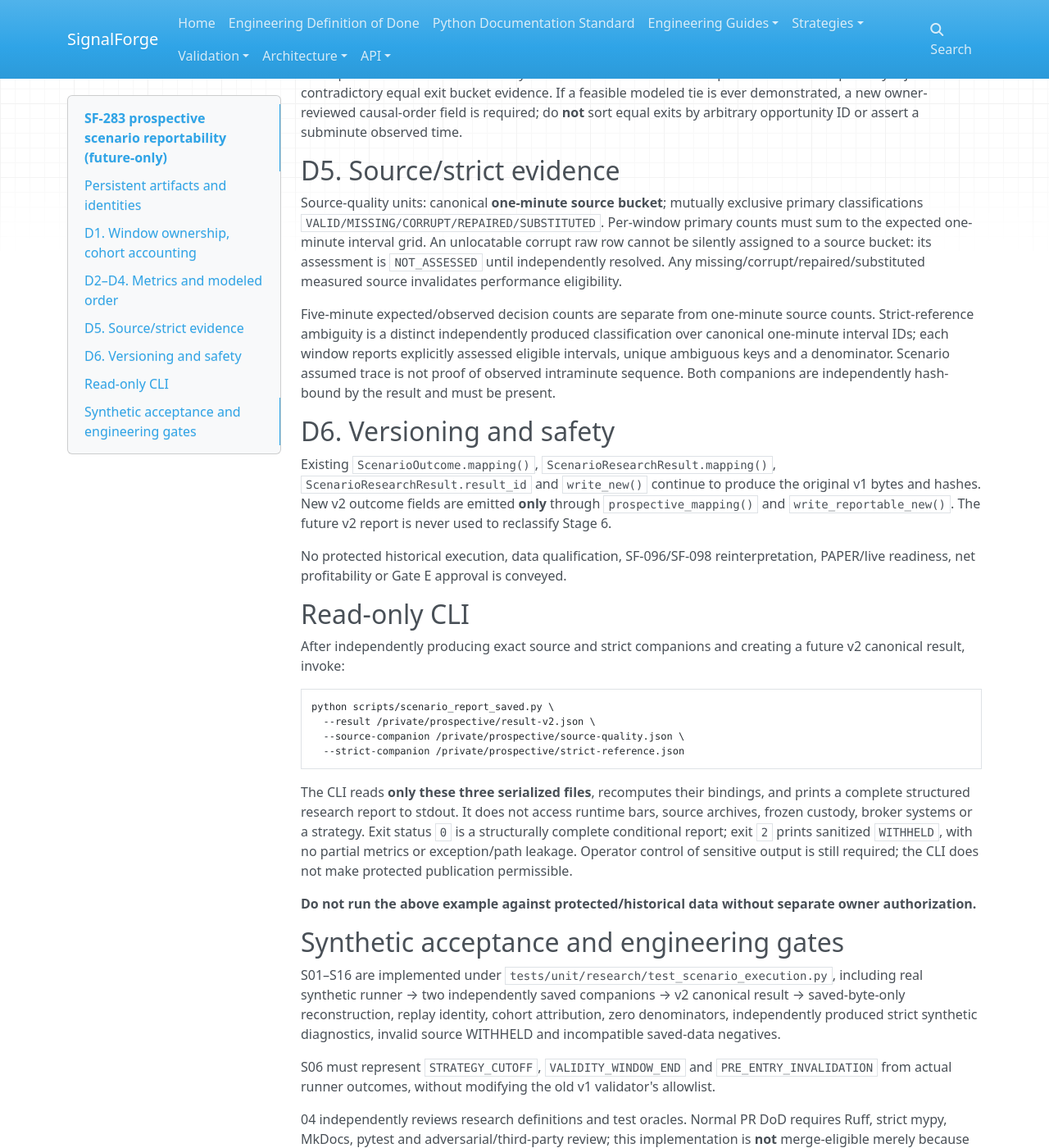
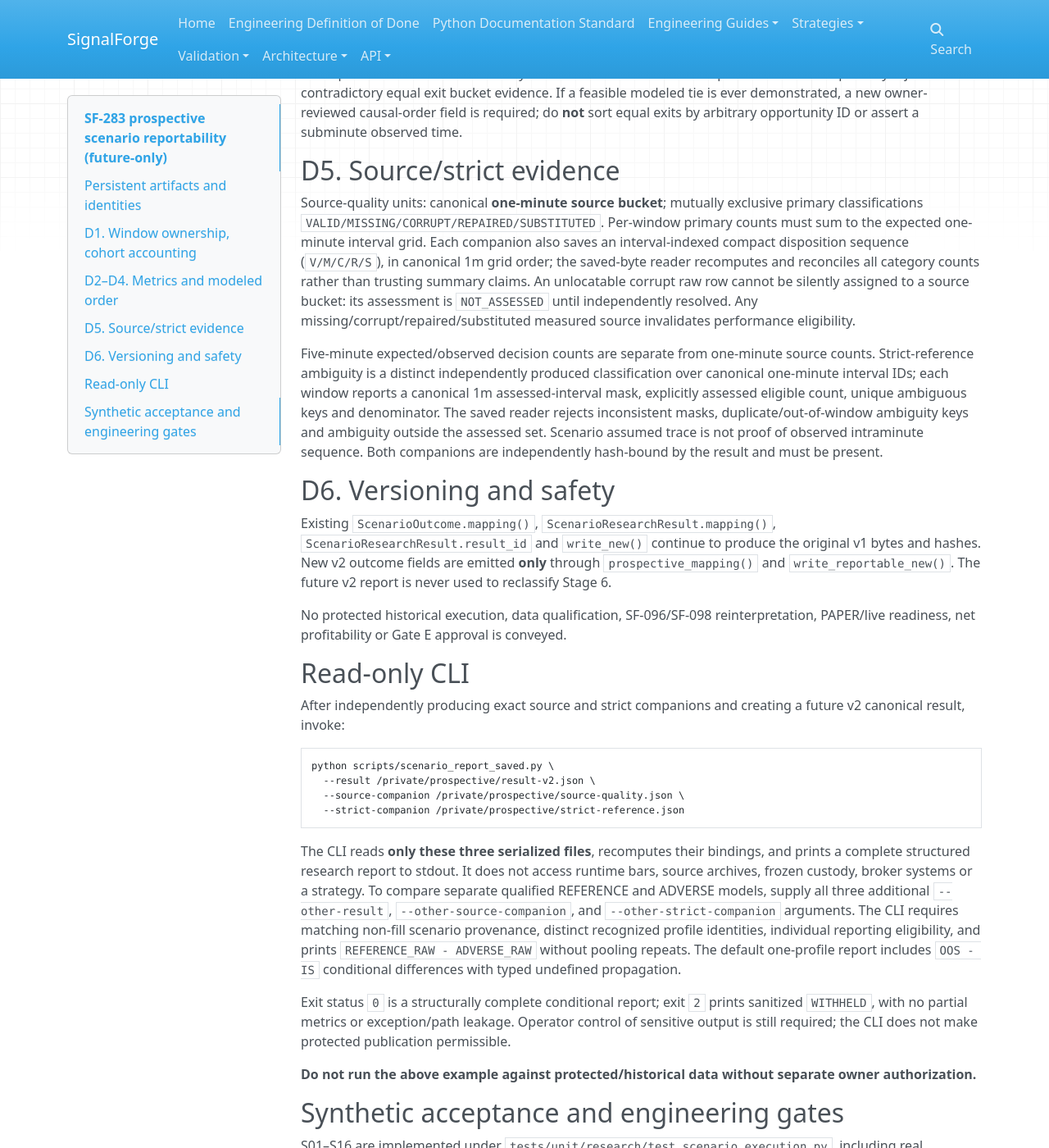
Before and after one commit to harishkamathuk/signalforge, an MkDocs documentation site: the page built from docs/engineering/sf283-persisted-reportability.md, in a window 1280 px wide and 1400 px high, scrolled down 1880 px. Shown: the whole window at 82% size. Built offline with MkDocs 1.6.1, drawn with Linux system fonts in a browser that asks for light colours; nearby versions of some CDN libraries.

Commit message:
docs(sf283): canonical interval classification and optional profile comparison

````diff
--- a/docs/engineering/sf283-persisted-reportability.md
+++ b/docs/engineering/sf283-persisted-reportability.md
@@ -48,9 +48,14 @@ D3 is conditional: the one-active-state runner accepts at most one active setup
 
 ## D5. Source/strict evidence
 
-Source-quality units: canonical **one-minute source bucket**; mutually exclusive primary classifications `VALID/MISSING/CORRUPT/REPAIRED/SUBSTITUTED`. Per-window primary counts must sum to the expected one-minute interval grid. An unlocatable corrupt raw row cannot be silently assigned to a source bucket: its assessment is `NOT_ASSESSED` until independently resolved. Any missing/corrupt/repaired/substituted measured source invalidates performance eligibility.
+Source-quality units: canonical **one-minute source bucket**; mutually exclusive primary classifications `VALID/MISSING/CORRUPT/REPAIRED/SUBSTITUTED`. Per-window primary counts must sum to the expected one-minute interval grid.
+Each companion also saves an interval-indexed compact disposition sequence
+(`V/M/C/R/S`), in canonical 1m grid order; the saved-byte reader recomputes
+and reconciles all category counts rather than trusting summary claims. An unlocatable corrupt raw row cannot be silently assigned to a source bucket: its assessment is `NOT_ASSESSED` until independently resolved. Any missing/corrupt/repaired/substituted measured source invalidates performance eligibility.
 
-Five-minute expected/observed decision counts are separate from one-minute source counts. Strict-reference ambiguity is a distinct independently produced classification over canonical one-minute interval IDs; each window reports explicitly assessed eligible intervals, unique ambiguous keys and a denominator. Scenario assumed trace is not proof of observed intraminute sequence. Both companions are independently hash-bound by the result and must be present.
+Five-minute expected/observed decision counts are separate from one-minute source counts. Strict-reference ambiguity is a distinct independently produced classification over canonical one-minute interval IDs; each window reports a canonical 1m assessed-interval mask, explicitly assessed eligible count,
+unique ambiguous keys and denominator. The saved reader rejects inconsistent masks,
+duplicate/out-of-window ambiguity keys and ambiguity outside the assessed set. Scenario assumed trace is not proof of observed intraminute sequence. Both companions are independently hash-bound by the result and must be present.
 
 ## D6. Versioning and safety
 
@@ -69,7 +74,15 @@ python scripts/scenario_report_saved.py \
   --strict-companion /private/prospective/strict-reference.json
 ```
 
-The CLI reads **only these three serialized files**, recomputes their bindings, and prints a complete structured research report to stdout. It does not access runtime bars, source archives, frozen custody, broker systems or a strategy. Exit status `0` is a structurally complete conditional report; exit `2` prints sanitized `WITHHELD`, with no partial metrics or exception/path leakage. Operator control of sensitive output is still required; the CLI does not make protected publication permissible.
+The CLI reads **only these three serialized files**, recomputes their bindings, and prints a complete structured research report to stdout. It does not access runtime bars, source archives, frozen custody, broker systems or a strategy. To compare separate qualified REFERENCE and ADVERSE models, supply all three additional
+`--other-result`, `--other-source-companion`, and
+`--other-strict-companion` arguments. The CLI requires matching non-fill
+scenario provenance, distinct recognized profile identities, individual reporting
+eligibility, and prints `REFERENCE_RAW - ADVERSE_RAW` without pooling repeats.
+The default one-profile report includes `OOS - IS` conditional differences with
+typed undefined propagation.
+
+Exit status `0` is a structurally complete conditional report; exit `2` prints sanitized `WITHHELD`, with no partial metrics or exception/path leakage. Operator control of sensitive output is still required; the CLI does not make protected publication permissible.
 
 **Do not run the above example against protected/historical data without separate owner authorization.**
 
````
